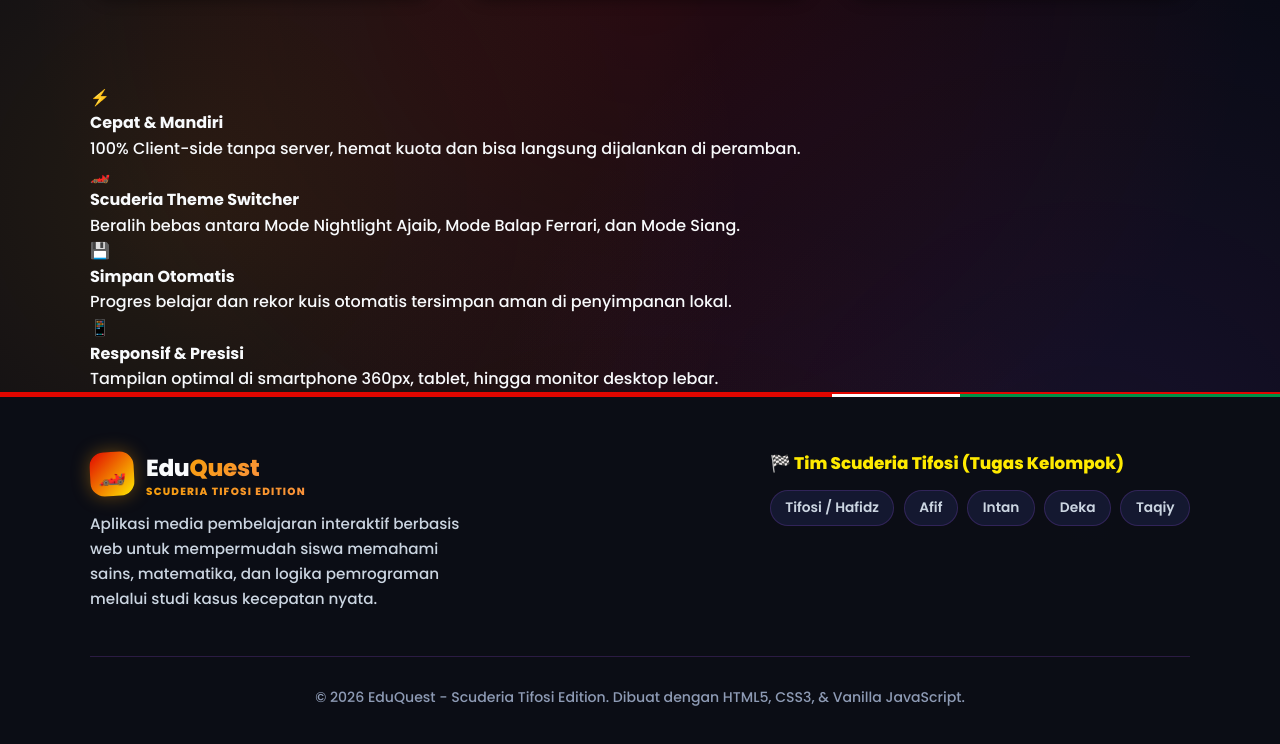
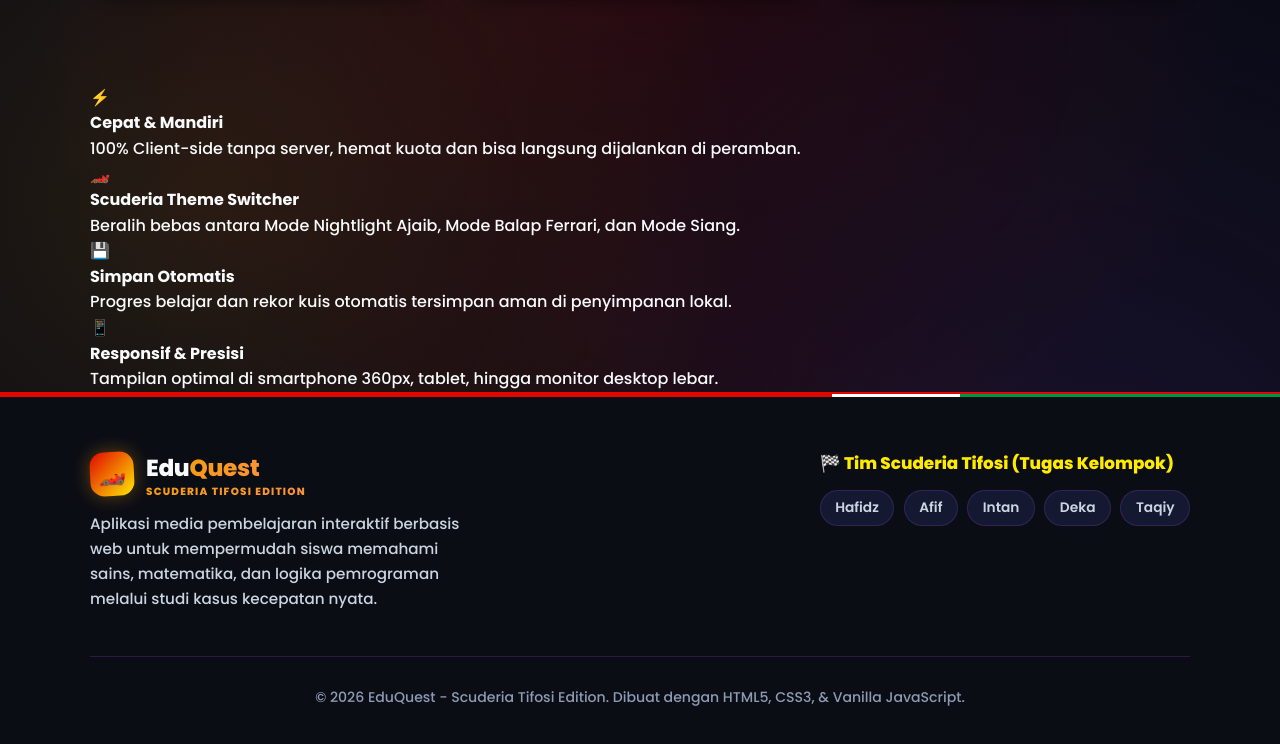
Before and after one commit to ohiofhell-jpg/eduquest-grand-prix, a plain HTML site: page index.html in a window 1280 px wide. Shown: the part 2441-3185 px from the top of the page. Drawn offline with nearby package versions, Linux system fonts and the light colour scheme.

Commit message:
Update team badge in footer
Removed 'Tifosi' from the team badge list.

```diff
--- a/index.html
+++ b/index.html
@@ -232,7 +232,7 @@
         <div class="footer-team">
           <h4>🏁 Tim Scuderia Tifosi (Tugas Kelompok)</h4>
           <div class="team-members-list">
-            <span class="team-badge">Tifosi / Hafidz</span>
+            <span class="team-badge">Hafidz</span>
             <span class="team-badge">Afif</span>
             <span class="team-badge">Intan</span>
             <span class="team-badge">Deka</span>
```
